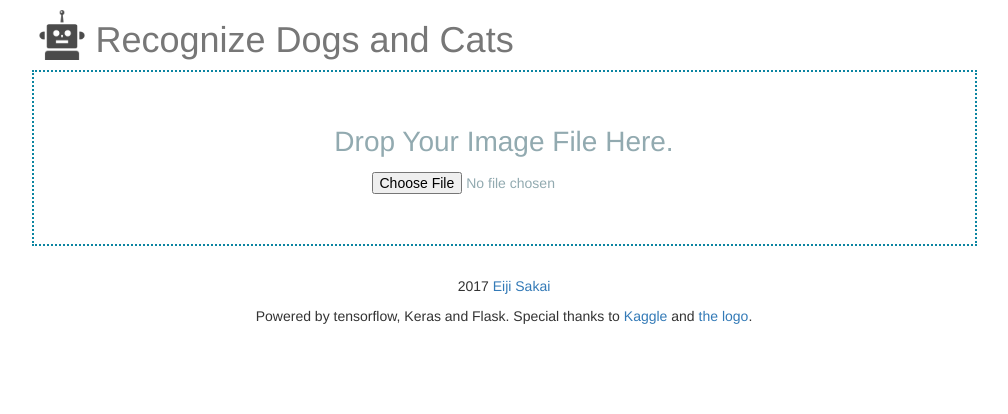
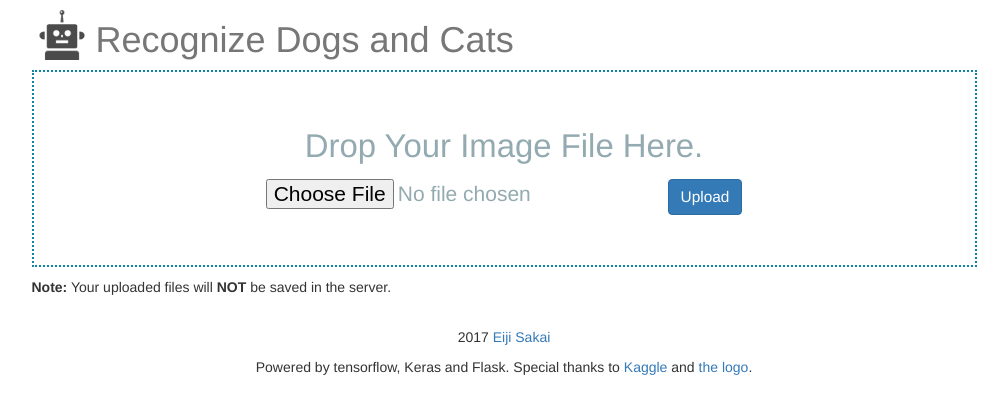
Before and after one commit to elm200/recognize-dogs-and-cats, a Flask app: template templates/index.html in a window 1280 px wide. Shown: the top 414 px of the page, without its empty margins (136-1144 px from the left). Run offline with Flask 2, Linux system fonts and the light colour scheme; the template is opened without the code that fills it, so the values that code supplies are empty; some libraries are stand-ins or nearby versions.

Commit message:
Fine-tuning UI

```diff
--- a/static/css/app.css
+++ b/static/css/app.css
@@ -23,16 +23,22 @@ h1.title-caption {
   color: #92AAB0;
   text-align: center;
   vertical-align: middle;
-  padding: 50px 50px 50px 50px;
+  padding: 50px 10px 50px 10px;
   margin-bottom: 10px;
 }
 
 #droparea p {
-  font-size: 200%;
+  font-size: 235%;
 }
 
 #droparea input {
   display: inline-block;
+  font-size: 150%;
+}
+
+#droparea button {
+  display: inline-block;
+  font-size: 110%;
 }
 
 .progressBar {
--- a/static/js/app.js
+++ b/static/js/app.js
@@ -75,8 +75,8 @@ $(document).ready(function() {
     e.preventDefault();
   });
 
-  $("#upfile").change(function(e) {
+  $("#upload").click(function(e) {
     e.preventDefault();
-    sendFileToServer(e.target.files[0]);
+    sendFileToServer($("#upfile")[0].files[0]);
   });
 });
--- a/templates/index.html
+++ b/templates/index.html
@@ -3,11 +3,12 @@
 
 <head>
   <title>Recognize Dogs and Cats</title>
+  <meta name="viewport" content="width=device-width, initial-scale=1.0">
   <link rel="stylesheet" type="text/css" href="/static/css/bootstrap.min.css">
-  <link rel="stylesheet" type="text/css" href="/static/css/app.css">
+  <link rel="stylesheet" type="text/css" href="/static/css/app.css?2">
   <script src="/static/js/jquery.min.js"></script>
   <script src="/static/js/bootstrap.min.js"></script>
-  <script src="/static/js/app.js"></script>
+  <script src="/static/js/app.js?2"></script>
 </head>
 
 <body>
@@ -25,7 +26,11 @@
             Drop your image file here.
           </p>
           <input type="file" value="upload" id="upfile">
+          <button class="btn btn-primary" id="upload">Upload</button>
         </div>
+        <p>
+          <strong>Note:</strong> Your uploaded files will <strong>NOT</strong> be saved in the server.
+        </p>
         <table class="table table-striped samples">
           {% for item in items %}
           <tr>
@@ -43,7 +48,7 @@
             2017 <a href="mailto:eijisakai@gmail.com">Eiji Sakai</a>
           </p>
           <p>
-            Powered by tensorflow, Keras and Flask. Special thanks to <a href="https://www.kaggle.com/c/dogs-vs-cats-redux-kernels-edition">Kaggle</a>            and <a href="http://goo.gl/rTKJ9z">the logo</a>.
+            Powered by tensorflow, Keras and Flask. Special thanks to <a href="https://www.kaggle.com/c/dogs-vs-cats-redux-kernels-edition">Kaggle</a> and <a href="http://goo.gl/rTKJ9z">the logo</a>.
           </p>
         </div>
       </div>
```
